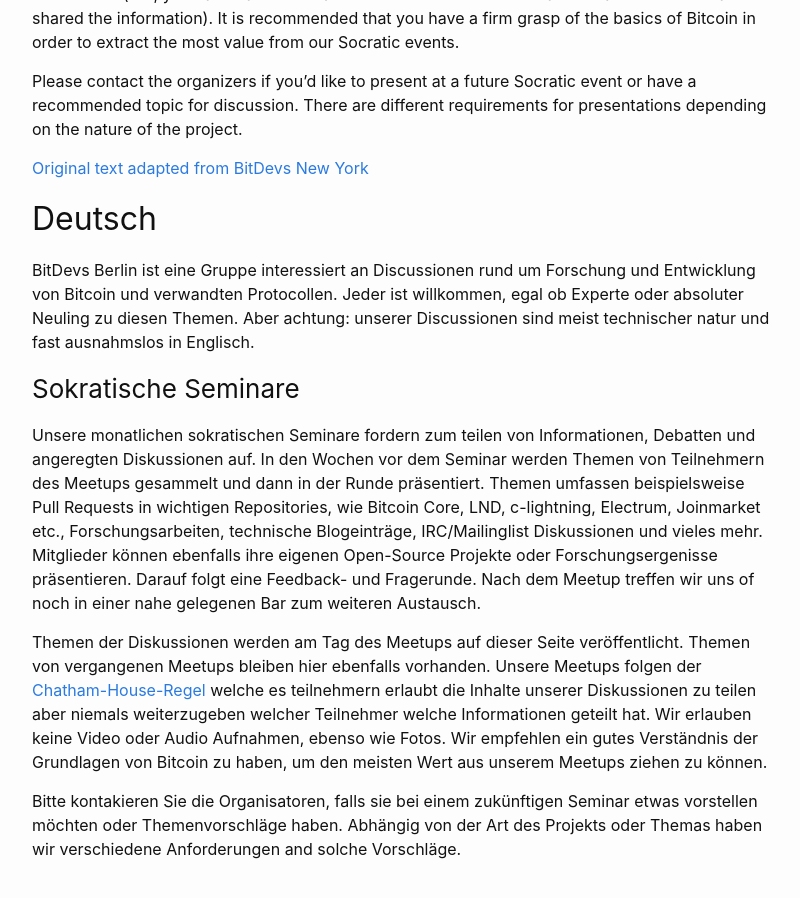
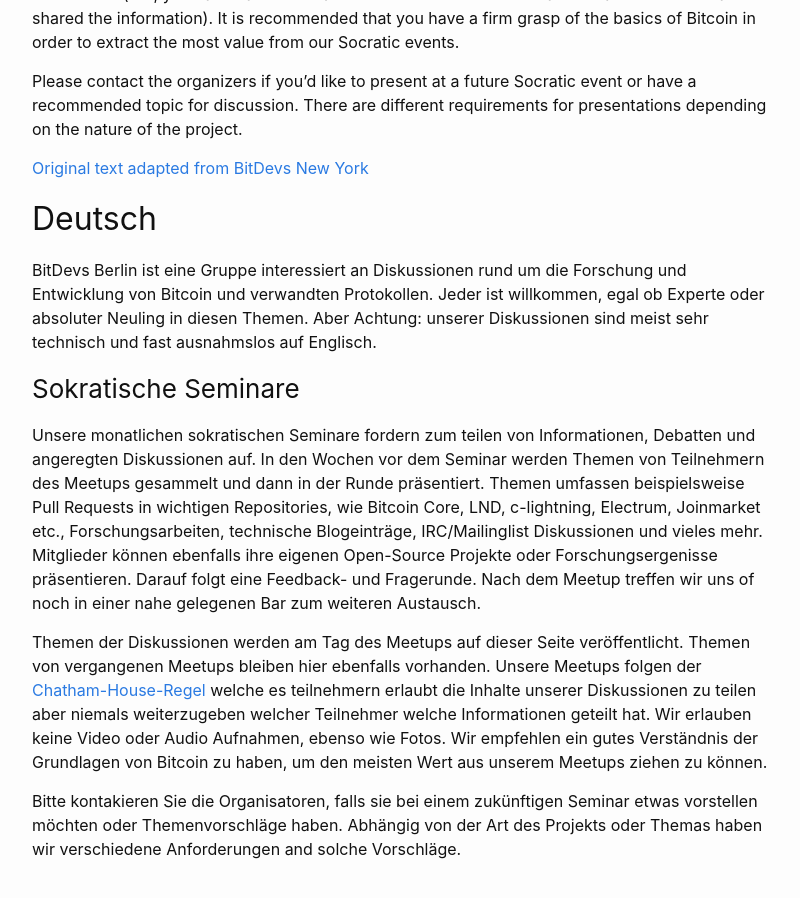
Before and after one commit to fjahr/bitdevsberlin, a Jekyll site: the page built from about.md, in a window 1280 px wide and 900 px high, scrolled down 578 px. Shown: the whole window, without its empty margins (238-1038 px from the left). Built offline with Jekyll 4.4.1, drawn with Linux system fonts in a browser that asks for light colours.

Commit message:
fix: spelling

```diff
--- a/about.md
+++ b/about.md
@@ -27,9 +27,9 @@ There are different requirements for presentations depending on the nature of th
 
 ## Deutsch
 
-BitDevs Berlin ist eine Gruppe interessiert an Discussionen rund um Forschung und Entwicklung von Bitcoin und verwandten
-Protocollen. Jeder ist willkommen, egal ob Experte oder absoluter Neuling zu diesen Themen. Aber achtung: unserer Discussionen
-sind meist technischer natur und fast ausnahmslos in Englisch.
+BitDevs Berlin ist eine Gruppe interessiert an Diskussionen rund um die Forschung und Entwicklung von Bitcoin und verwandten Protokollen.
+Jeder ist willkommen, egal ob Experte oder absoluter Neuling in diesen Themen.
+Aber Achtung: unserer Diskussionen sind meist sehr technisch und fast ausnahmslos auf Englisch.
 
 ### Sokratische Seminare
 Unsere monatlichen sokratischen Seminare fordern zum teilen von Informationen, Debatten und angeregten Diskussionen auf. In den
```
